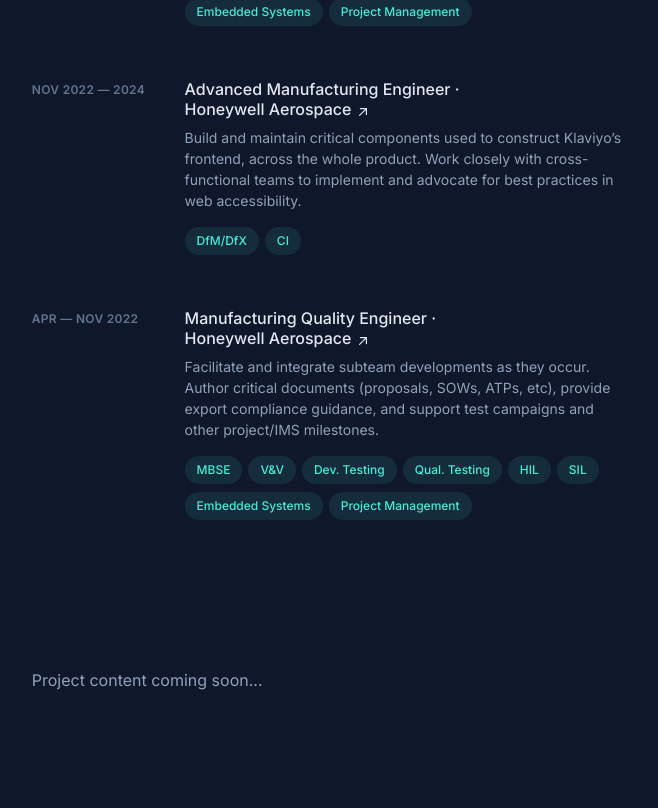
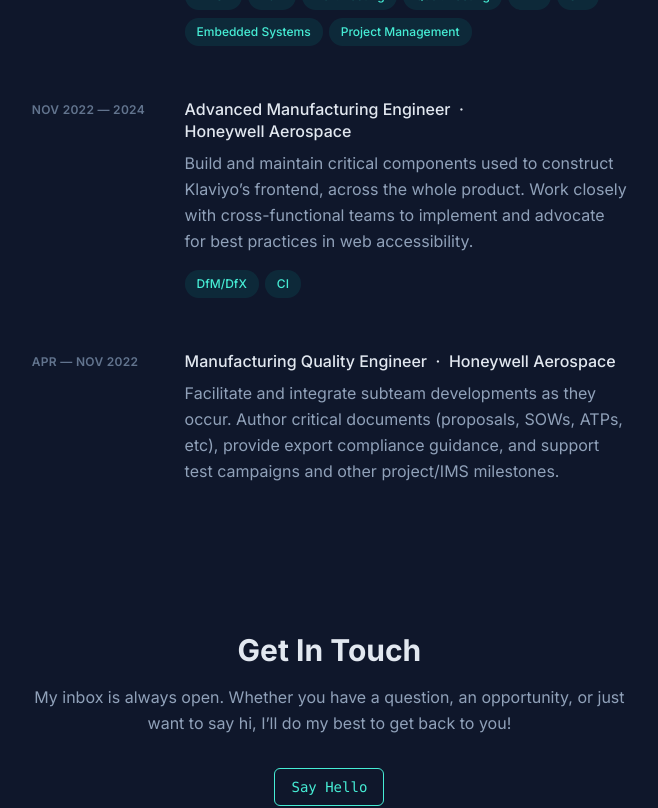
Before and after one commit to jeffrewh/jeffrey_huang, a Next.js app: page / in a window 1280 px wide. Shown: the part 960-1768 px from the top of the page, without its empty margins (557-1215 px from the left). Built offline with nearby package versions, Linux system fonts and the light colour scheme.

Commit message:
fixed sizing

```diff
--- a/src/app/page.tsx
+++ b/src/app/page.tsx
@@ -3,36 +3,31 @@
 
 export default function Home() {
   return (
-    <div className="mx-auto min-h-screen max-w-screen-xl px-6 py-12 md:px-12 md:py-16 lg:px-24 lg:py-0">
+    <div className="mx-auto min-h-screen max-w-screen-xl px-6 py-12 md:px-12 md:py-16 lg:gap-24 lg:px-24 lg:py-0">
       <div className="lg:flex lg:justify-between lg:gap-24">
         <LeftSidebar />
 
-        {/* The width is set on the parent columns, so this main tag just needs to fill its container. */}
         <main id="content" className="pt-24 lg:w-3/5 lg:py-24">
           {/* ===== ABOUT SECTION ===== */}
           <section
             id="about"
             className="mb-16 scroll-mt-16 md:mb-24 lg:mb-36 lg:scroll-mt-24"
           >
-            {/* THIS IS THE NEW STICKY HEADER FOR MOBILE/TABLET */}
             <div className="sticky top-0 z-20 -mx-6 mb-4 w-screen bg-slate-900/75 px-6 py-5 backdrop-blur md:-mx-12 md:px-12 lg:sr-only lg:relative lg:top-auto lg:mx-auto lg:w-full lg:px-0 lg:py-0 lg:opacity-0">
               <h2 className="text-sm font-bold uppercase tracking-widest text-slate-200 lg:sr-only">
                 About
               </h2>
             </div>
-
-            {/* This is the actual content, which now follows the sticky header */}
             <div>
-              <p className="mb-4">
+              <p className="mb-4 text-base text-slate-400 leading-relaxed">
                 Here I detail my ceaseless journey in becoming the
                 comprehensive, multi-disciplined engineer. I aim to become
-                self-sufficient and a jack of all trades—don&apos;t finish that
-                phrase. I&apos;m an aspiring engineer, passionate in nigh all
-                things learning, and thusly, tend to get my fingers stuck in too
-                many pies. I liken it to &quot;knowledge-FOMO&quot;, if you
-                will.
+                self-sufficient and a jack of all trades—don't finish that
+                phrase. I'm an aspiring engineer, passionate in nigh all things
+                learning, and thusly, tend to get my fingers stuck in too many
+                pies. I liken it to &quot;knowledge-FOMO&quot;, if you will.
               </p>
-              <p className="mb-4">
+              <p className="mb-4 text-base text-slate-400 leading-relaxed">
                 Currently, I am a Systems Engineer at{" "}
                 <a
                   href="https://aerospace.honeywell.com/"
@@ -50,14 +45,14 @@
                 project development, export compliance, and milestone
                 management.
               </p>
-              <p className="mb-4">
+              <p className="mb-4 text-base text-slate-400 leading-relaxed">
                 My career at Honeywell Aerospace started on the production side,
                 progressing from a Manufacturing/Quality Engineer to an Advanced
                 Manufacturing Engineer, which built the foundation for my
                 current systems and project responsibilities. In the past,
-                I&apos;ve also engaged in web development efforts as contractor
+                I&apos;ve also engaged in web development efforts as contractor.
               </p>
-              <p className="mb-4">
+              <p className="mb-4 text-base text-slate-400 leading-relaxed">
                 Here are a few technologies I’ve been working with recently:
               </p>
               <ul className="grid grid-cols-2 gap-2 font-mono text-sm">
@@ -76,6 +71,7 @@
               </ul>
             </div>
           </section>
+
           {/* ===== EXPERIENCE SECTION ===== */}
           <section
             id="experience"
@@ -88,16 +84,13 @@
             </div>
             <div>
               <ol className="group/list">
-                {/* === SINGLE JOB EXPERIENCE CARD === */}
+                {/* Honeywell Systems Engineer */}
                 <li className="mb-12">
                   <div className="group relative grid pb-1 transition-all sm:grid-cols-8 sm:gap-8 md:gap-4 lg:hover:!opacity-100 lg:group-hover/list:opacity-50">
-                    {/* Invisible full-card link overlay */}
                     <div className="absolute -inset-x-4 -inset-y-4 z-0 hidden rounded-md transition motion-reduce:transition-none lg:-inset-x-6 lg:block lg:group-hover:bg-slate-800/50"></div>
-
                     <header className="z-10 mb-2 mt-1 text-xs font-semibold uppercase tracking-wide text-slate-500 sm:col-span-2">
                       Jan 2024 — Present
                     </header>
-
                     <div className="z-10 sm:col-span-6">
                       <h3 className="font-medium leading-snug text-slate-200">
                         <a
@@ -106,10 +99,9 @@
                           target="_blank"
                           rel="noreferrer noopener"
                         >
-                          {/* The hidden span you noticed is what makes the whole card clickable on desktop */}
                           <span className="absolute -inset-x-4 -inset-y-2.5 hidden rounded md:-inset-x-6 md:-inset-y-4 lg:block"></span>
                           <span>
-                            Systems Engineer ·&nbsp;
+                            Systems Engineer &nbsp;·&nbsp;{" "}
                             <span className="inline-block">
                               Honeywell Aerospace
                               <svg
@@ -129,7 +121,7 @@
                           </span>
                         </a>
                       </h3>
-                      <p className="mt-2 text-sm leading-normal">
+                      <p className="mt-2 text-base text-slate-400 leading-relaxed">
                         Facilitate and integrate subteam developments as they
                         occur. Author critical documents (proposals, SOWs, ATPs,
                         etc), provide export compliance guidance, and support
@@ -137,42 +129,42 @@
                       </p>
                       <ul className="mt-2 flex flex-wrap">
                         <li className="mr-1.5 mt-2">
-                          <div className="flex items-center rounded-full bg-teal-300/10 px-3 py-1 text-xs font-medium leading-5 text-teal-300">
+                          <div className="flex items-center rounded-full bg-teal-400/10 px-3 py-1 text-xs font-medium leading-5 text-teal-300">
                             MBSE
                           </div>
                         </li>
                         <li className="mr-1.5 mt-2">
-                          <div className="flex items-center rounded-full bg-teal-300/10 px-3 py-1 text-xs font-medium leading-5 text-teal-300">
+                          <div className="flex items-center rounded-full bg-teal-400/10 px-3 py-1 text-xs font-medium leading-5 text-teal-300">
                             V&V
                           </div>
                         </li>
                         <li className="mr-1.5 mt-2">
-                          <div className="flex items-center rounded-full bg-teal-300/10 px-3 py-1 text-xs font-medium leading-5 text-teal-300">
+                          <div className="flex items-center rounded-full bg-teal-400/10 px-3 py-1 text-xs font-medium leading-5 text-teal-300">
                             Dev. Testing
                           </div>
                         </li>
                         <li className="mr-1.5 mt-2">
-                          <div className="flex items-center rounded-full bg-teal-300/10 px-3 py-1 text-xs font-medium leading-5 text-teal-300">
+                          <div className="flex items-center rounded-full bg-teal-400/10 px-3 py-1 text-xs font-medium leading-5 text-teal-300">
                             Qual. Testing
                           </div>
                         </li>
                         <li className="mr-1.5 mt-2">
-                          <div className="flex items-center rounded-full bg-teal-300/10 px-3 py-1 text-xs font-medium leading-5 text-teal-300">
+                          <div className="flex items-center rounded-full bg-teal-400/10 px-3 py-1 text-xs font-medium leading-5 text-teal-300">
                             HIL
                           </div>
                         </li>
                         <li className="mr-1.5 mt-2">
-                          <div className="flex items-center rounded-full bg-teal-300/10 px-3 py-1 text-xs font-medium leading-5 text-teal-300">
+                          <div className="flex items-center rounded-full bg-teal-400/10 px-3 py-1 text-xs font-medium leading-5 text-teal-300">
                             SIL
                           </div>
                         </li>
                         <li className="mr-1.5 mt-2">
-                          <div className="flex items-center rounded-full bg-teal-300/10 px-3 py-1 text-xs font-medium leading-5 text-teal-300">
+                          <div className="flex items-center rounded-full bg-teal-400/10 px-3 py-1 text-xs font-medium leading-5 text-teal-300">
                             Embedded Systems
                           </div>
                         </li>
                         <li className="mr-1.5 mt-2">
-                          <div className="flex items-center rounded-full bg-teal-300/10 px-3 py-1 text-xs font-medium leading-5 text-teal-300">
+                          <div className="flex items-center rounded-full bg-teal-400/10 px-3 py-1 text-xs font-medium leading-5 text-teal-300">
                             Project Management
                           </div>
                         </li>
@@ -180,48 +172,21 @@
                     </div>
                   </div>
                 </li>
-                {/* === ADD MORE 'li' BLOCKS HERE FOR OTHER JOBS === */}
+                {/* Honeywell AME */}
                 <li className="mb-12">
                   <div className="group relative grid pb-1 transition-all sm:grid-cols-8 sm:gap-8 md:gap-4 lg:hover:!opacity-100 lg:group-hover/list:opacity-50">
-                    {/* Invisible full-card link overlay */}
                     <div className="absolute -inset-x-4 -inset-y-4 z-0 hidden rounded-md transition motion-reduce:transition-none lg:-inset-x-6 lg:block lg:group-hover:bg-slate-800/50"></div>
-
                     <header className="z-10 mb-2 mt-1 text-xs font-semibold uppercase tracking-wide text-slate-500 sm:col-span-2">
                       Nov 2022 — 2024
                     </header>
-
                     <div className="z-10 sm:col-span-6">
                       <h3 className="font-medium leading-snug text-slate-200">
-                        <a
-                          className="inline-flex items-baseline font-medium leading-tight text-slate-200 hover:text-teal-300 focus-visible:text-teal-300 group/link text-base"
-                          href="https://aerospace.honeywell.com/"
-                          target="_blank"
-                          rel="noreferrer noopener"
-                        >
-                          {/* The hidden span you noticed is what makes the whole card clickable on desktop */}
-                          <span className="absolute -inset-x-4 -inset-y-2.5 hidden rounded md:-inset-x-6 md:-inset-y-4 lg:block"></span>
-                          <span>
-                            Advanced Manufacturing Engineer ·&nbsp;
+                        Advanced Manufacturing Engineer &nbsp;·&nbsp;{" "}
                         <span className="inline-block">
                           Honeywell Aerospace
-                              <svg
-                                xmlns="http://www.w3.org/2000/svg"
-                                viewBox="0 0 20 20"
-                                fill="currentColor"
-                                className="inline-block h-4 w-4 shrink-0 transition-transform group-hover/link:-translate-y-1 group-hover/link:translate-x-1 motion-reduce:transition-none ml-1 translate-y-px"
-                                aria-hidden="true"
-                              >
-                                <path
-                                  fillRule="evenodd"
-                                  d="M5.22 14.78a.75.75 0 001.06 0l7.22-7.22v5.69a.75.75 0 001.5 0v-7.5a.75.75 0 00-.75-.75h-7.5a.75.75 0 000 1.5h5.69l-7.22 7.22a.75.75 0 000 1.06z"
-                                  clipRule="evenodd"
-                                ></path>
-                              </svg>
                         </span>
-                          </span>
-                        </a>
                       </h3>
-                      <p className="mt-2 text-sm leading-normal">
+                      <p className="mt-2 text-base text-slate-400 leading-relaxed">
                         Build and maintain critical components used to construct
                         Klaviyo’s frontend, across the whole product. Work
                         closely with cross-functional teams to implement and
@@ -229,12 +194,12 @@
                       </p>
                       <ul className="mt-2 flex flex-wrap">
                         <li className="mr-1.5 mt-2">
-                          <div className="flex items-center rounded-full bg-teal-300/10 px-3 py-1 text-xs font-medium leading-5 text-teal-300">
+                          <div className="flex items-center rounded-full bg-teal-400/10 px-3 py-1 text-xs font-medium leading-5 text-teal-300">
                             DfM/DfX
                           </div>
                         </li>
                         <li className="mr-1.5 mt-2">
-                          <div className="flex items-center rounded-full bg-teal-300/10 px-3 py-1 text-xs font-medium leading-5 text-teal-300">
+                          <div className="flex items-center rounded-full bg-teal-400/10 px-3 py-1 text-xs font-medium leading-5 text-teal-300">
                             CI
                           </div>
                         </li>
@@ -242,94 +207,27 @@
                     </div>
                   </div>
                 </li>
+                {/* Honeywell MQE */}
                 <li className="mb-12">
                   <div className="group relative grid pb-1 transition-all sm:grid-cols-8 sm:gap-8 md:gap-4 lg:hover:!opacity-100 lg:group-hover/list:opacity-50">
-                    {/* Invisible full-card link overlay */}
                     <div className="absolute -inset-x-4 -inset-y-4 z-0 hidden rounded-md transition motion-reduce:transition-none lg:-inset-x-6 lg:block lg:group-hover:bg-slate-800/50"></div>
-
                     <header className="z-10 mb-2 mt-1 text-xs font-semibold uppercase tracking-wide text-slate-500 sm:col-span-2">
                       Apr — Nov 2022
                     </header>
-
                     <div className="z-10 sm:col-span-6">
                       <h3 className="font-medium leading-snug text-slate-200">
-                        <a
-                          className="inline-flex items-baseline font-medium leading-tight text-slate-200 hover:text-teal-300 focus-visible:text-teal-300 group/link text-base"
-                          href="https://aerospace.honeywell.com/"
-                          target="_blank"
-                          rel="noreferrer noopener"
-                        >
-                          {/* The hidden span you noticed is what makes the whole card clickable on desktop */}
-                          <span className="absolute -inset-x-4 -inset-y-2.5 hidden rounded md:-inset-x-6 md:-inset-y-4 lg:block"></span>
-                          <span>
-                            Manufacturing Quality Engineer ·&nbsp;
+                        Manufacturing Quality Engineer &nbsp;·&nbsp;{" "}
                         <span className="inline-block">
                           Honeywell Aerospace
-                              <svg
-                                xmlns="http://www.w3.org/2000/svg"
-                                viewBox="0 0 20 20"
-                                fill="currentColor"
-                                className="inline-block h-4 w-4 shrink-0 transition-transform group-hover/link:-translate-y-1 group-hover/link:translate-x-1 motion-reduce:transition-none ml-1 translate-y-px"
-                                aria-hidden="true"
-                              >
-                                <path
-                                  fillRule="evenodd"
-                                  d="M5.22 14.78a.75.75 0 001.06 0l7.22-7.22v5.69a.75.75 0 001.5 0v-7.5a.75.75 0 00-.75-.75h-7.5a.75.75 0 000 1.5h5.69l-7.22 7.22a.75.75 0 000 1.06z"
-                                  clipRule="evenodd"
-                                ></path>
-                              </svg>
                         </span>
-                          </span>
-                        </a>
                       </h3>
-                      <p className="mt-2 text-sm leading-normal">
+                      <p className="mt-2 text-base text-slate-400 leading-relaxed">
                         Facilitate and integrate subteam developments as they
                         occur. Author critical documents (proposals, SOWs, ATPs,
                         etc), provide export compliance guidance, and support
                         test campaigns and other project/IMS milestones.
                       </p>
-                      <ul className="mt-2 flex flex-wrap">
-                        <li className="mr-1.5 mt-2">
-                          <div className="flex items-center rounded-full bg-teal-300/10 px-3 py-1 text-xs font-medium leading-5 text-teal-300">
-                            MBSE
-                          </div>
-                        </li>
-                        <li className="mr-1.5 mt-2">
-                          <div className="flex items-center rounded-full bg-teal-300/10 px-3 py-1 text-xs font-medium leading-5 text-teal-300">
-                            V&V
-                          </div>
-                        </li>
-                        <li className="mr-1.5 mt-2">
-                          <div className="flex items-center rounded-full bg-teal-300/10 px-3 py-1 text-xs font-medium leading-5 text-teal-300">
-                            Dev. Testing
-                          </div>
-                        </li>
-                        <li className="mr-1.5 mt-2">
-                          <div className="flex items-center rounded-full bg-teal-300/10 px-3 py-1 text-xs font-medium leading-5 text-teal-300">
-                            Qual. Testing
-                          </div>
-                        </li>
-                        <li className="mr-1.5 mt-2">
-                          <div className="flex items-center rounded-full bg-teal-300/10 px-3 py-1 text-xs font-medium leading-5 text-teal-300">
-                            HIL
-                          </div>
-                        </li>
-                        <li className="mr-1.5 mt-2">
-                          <div className="flex items-center rounded-full bg-teal-300/10 px-3 py-1 text-xs font-medium leading-5 text-teal-300">
-                            SIL
-                          </div>
-                        </li>
-                        <li className="mr-1.5 mt-2">
-                          <div className="flex items-center rounded-full bg-teal-300/10 px-3 py-1 text-xs font-medium leading-5 text-teal-300">
-                            Embedded Systems
-                          </div>
-                        </li>
-                        <li className="mr-1.5 mt-2">
-                          <div className="flex items-center rounded-full bg-teal-300/10 px-3 py-1 text-xs font-medium leading-5 text-teal-300">
-                            Project Management
-                          </div>
-                        </li>
-                      </ul>
+                      {/* No tags for this one in your original, add if needed */}
                     </div>
                   </div>
                 </li>
@@ -337,51 +235,25 @@
             </div>
           </section>
 
-          {/* ===== PROJECTS SECTION (Placeholder with correct structure) ===== */}
-          <section
-            id="projects"
-            className="mb-16 scroll-mt-16 md:mb-24 lg:mb-36 lg:scroll-mt-24"
-          >
-            <div className="sticky top-0 z-20 -mx-6 mb-4 w-screen bg-slate-900/75 px-6 py-5 backdrop-blur md:-mx-12 md:px-12 lg:sr-only lg:relative lg:top-auto lg:mx-auto lg:w-full lg:px-0 lg:py-0 lg:opacity-0">
-              <h2 className="text-sm font-bold uppercase tracking-widest text-slate-200 lg:sr-only">
-                Projects
-              </h2>
-            </div>
-            <div>
-              {/* Project cards will go here... */}
-              <p>Project content coming soon...</p>
-            </div>
-          </section>
-
-          {/* ===== CONTACT SECTION (Refined) ===== */}
+          {/* ===== CONTACT SECTION ===== */}
           <section
             id="contact"
-            className="mb-16 scroll-mt-16 md:mb-24 lg:mb-36 lg:scroll-mt-24"
+            className="mb-16 scroll-mt-16 text-center md:mb-24 lg:mb-36 lg:scroll-mt-24"
           >
-            <div className="sticky top-0 z-20 -mx-6 mb-4 w-screen bg-slate-900/75 px-6 py-5 backdrop-blur md:-mx-12 md:px-12 lg:sr-only lg:relative lg:top-auto lg:mx-auto lg:w-full lg:px-0 lg:py-0 lg:opacity-0">
-              <h2 className="text-sm font-bold uppercase tracking-widest text-slate-200 lg:sr-only">
-                Contact
-              </h2>
-            </div>
-            <div>
-              <h2 className="text-3xl font-bold text-slate-200">
-                Get In Touch
-              </h2>
-              <p className="text-base text-slate-400 leading-relaxed mt-4">
+            <h2 className="text-3xl font-bold text-slate-200">Get In Touch</h2>
+            <p className="mt-4 text-base text-slate-400 leading-relaxed">
               My inbox is always open. Whether you have a question, an
               opportunity, or just want to say hi, I’ll do my best to get back
               to you!
             </p>
-              {/* This button is now smaller */}
             <a
               href="mailto:your.email@gmail.com"
-                className="group inline-block mt-8 px-4 py-2 border border-teal-300 text-teal-300 rounded-md font-mono
-                 text-sm hover:bg-teal-300 hover:bg-opacity-10 transition-all duration-300"
+              className="group inline-block mt-8 px-4 py-2 border border-teal-300 text-teal-300 rounded-md font-mono text-sm hover:bg-teal-300 hover:bg-opacity-10 transition-all duration-300"
             >
               Say Hello
             </a>
-            </div>
           </section>
+
           <Footer />
         </main>
       </div>
```
Lines whose indentation alone changed are shown as unchanged.
